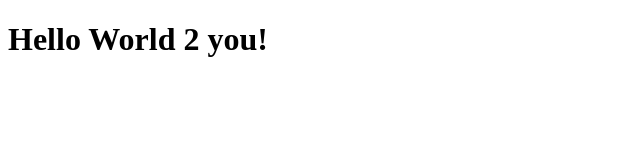
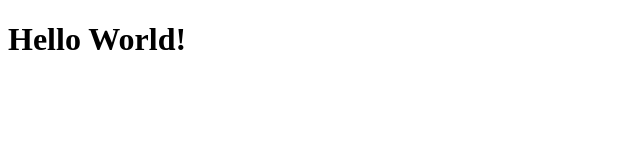
Before and after one commit to Mashhood03344/CI-CD-GitHub-Jenkins-ECS-Fargate-Repo, a plain HTML site: page index.html in a window 1280 px wide. Shown: the whole page, without its empty margins (0-640 px from the left). Drawn offline with Linux system fonts and the light colour scheme.

Commit message:
Updated index.html file

```diff
--- a/index.html
+++ b/index.html
@@ -6,7 +6,7 @@
     <title>Hello World</title>
 </head>
 <body>
-    <h1>Hello World 2 you!</h1>
+    <h1>Hello World!</h1>
 
 </body>
 </html>
```
